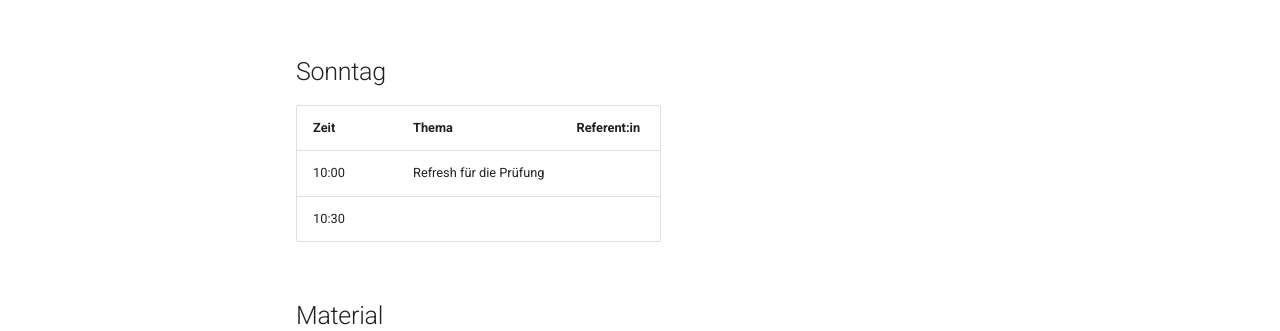
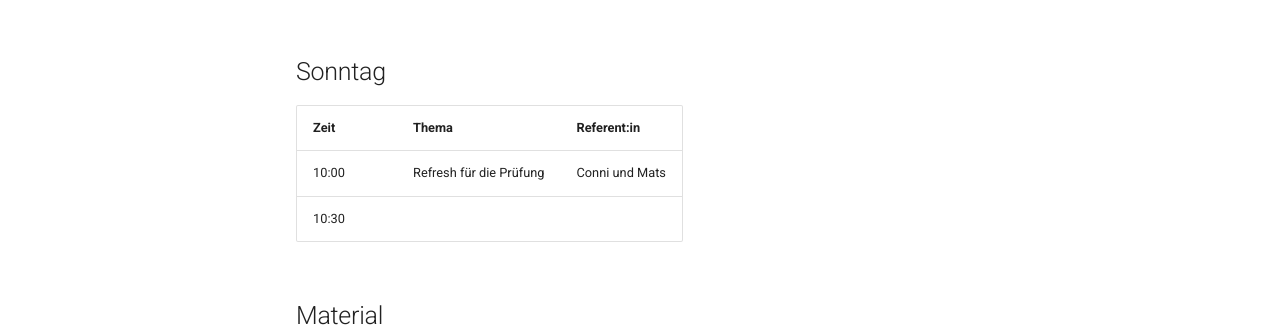
Before and after one commit to mschwieger/clinic, an MkDocs documentation site: the page built from docs/B.md, in a window 1280 px wide and 1271 px high. Shown: the part 554-885 px from the top of the window. Built offline with MkDocs 1.6.1 and Material for MkDocs 9.7.7, drawn with Linux system fonts in a browser that asks for light colours; comment, search, counter and statistics services are not loaded.

Commit message:
Update B.md

```diff
--- a/docs/B.md
+++ b/docs/B.md
@@ -14,7 +14,7 @@
 
 |Zeit     |Thema      |Referent:in  |
 |:---     |:---       |:---         |
-|10:00    |Refresh für die Prüfung||
+|10:00    |Refresh für die Prüfung|Conni und Mats|
 |10:30    |||
 
 ## Material
```
